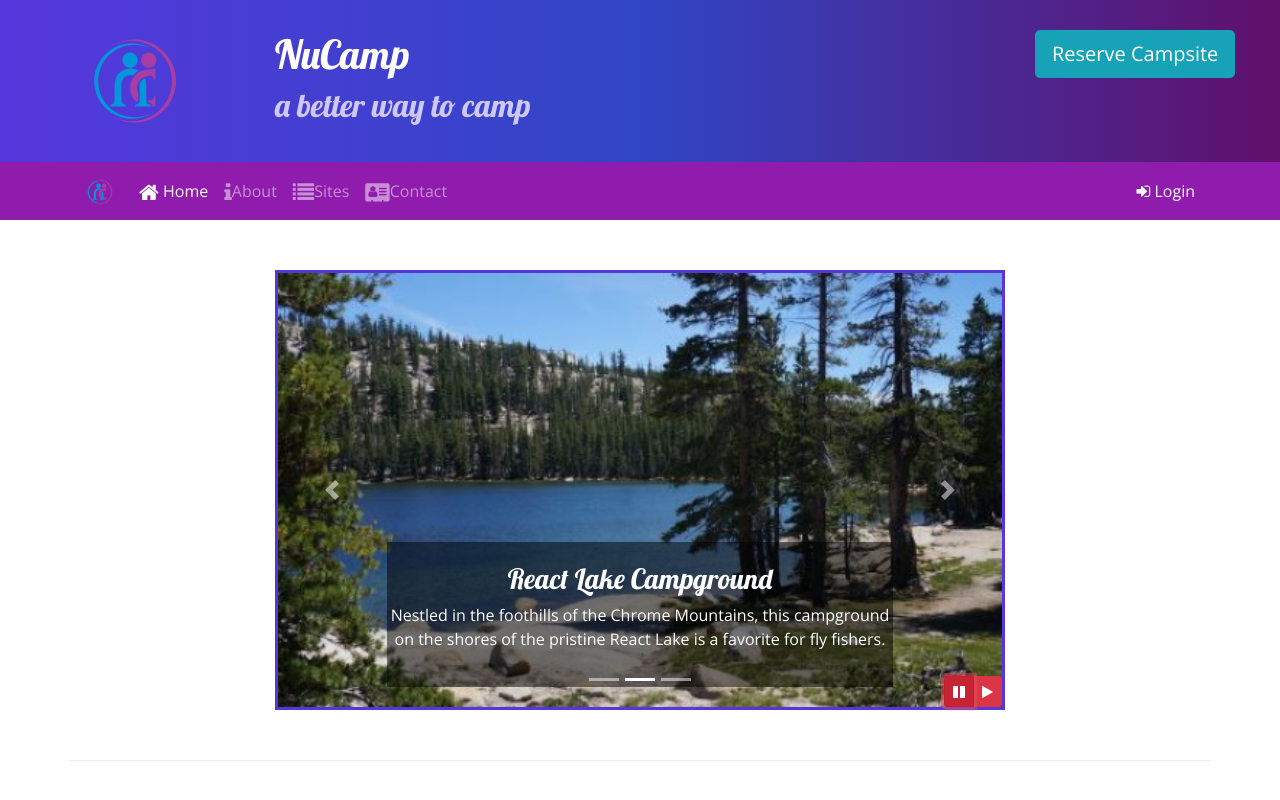
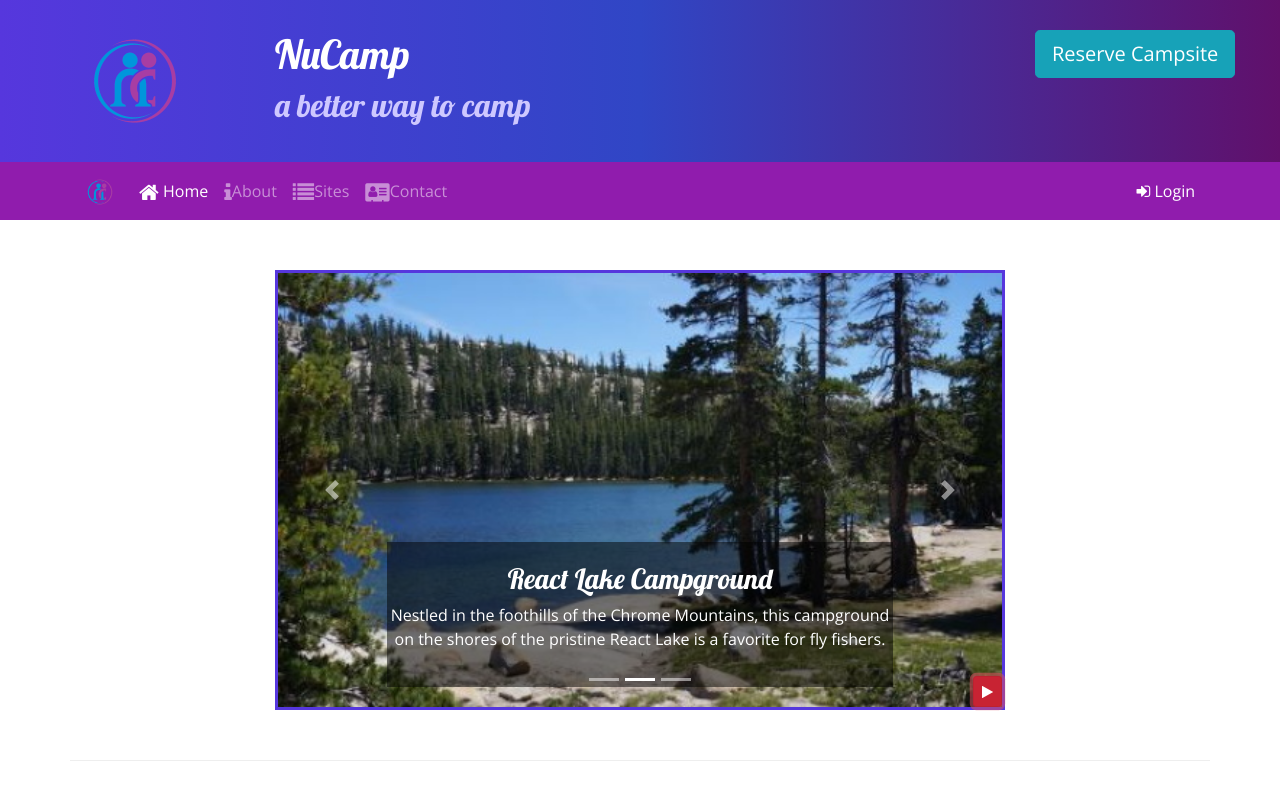
Before and after one commit to sarahmichellekk/camping-site, a website: page index.html in a window 1280 px wide. Both pictures are taken after a click on the button 959 px from the left and 691 px from the top of the page. Shown: the top 800 px of the page. Drawn offline with nearby package versions, Linux system fonts and the light colour scheme.

Commit message:
Bootstrap and jQuery Part 2

```diff
--- a/index.html
+++ b/index.html
@@ -212,14 +212,9 @@
                         <span class="carousel-control-next-icon"></span>
                         <span class="sr-only">Next</span>
                     </a>
-                    <div class="btn-group" id="carouselButton">
-                        <button class="btn btn-danger btn-sm" id="carouselPause">
+                        <button class="btn btn-danger btn-sm" id="carouselButton">
                             <i class="fa fa-pause"></i>
                         </button>
-                        <button class="btn btn-danger btn-sm" id="carouselPlay">
-                            <i class="fa fa-play"></i>
-                        </button>
-                    </div>
                 </div>
             </div>
         </div>
@@ -324,14 +319,20 @@
     <script>
        $('#reserveModal').modal(show)
     </script>
+
     <script>
         $(function() {
             $(".carousel").carousel( { interval: 2000, pause: "false" } );
-            $("#carouselPause").click(function() {
-                $(".carousel").carousel("pause");
-            });
-        $("#carouselPlay").click(function() {
-            $(".carousel").carousel("cycle");
+            $("#carouselButton").click(function() {
+                if ($("#carouselButton").children("i").hasClass("fa-pause")) {
+                    $(".carousel").carousel("pause");
+                    $("#carouselButton").children("i").removeClass("fa-pause");
+                    $("#carouselButton").children("i").addClass("fa-play");
+                } else {
+                    $(".carousel").carousel("cycle");
+                    $("#carouselButton").children("i").removeClass("fa-play");
+                    $("#carouselButton").children("i").addClass("fa-pause");
+                };
             });
         });
     </script>
```
